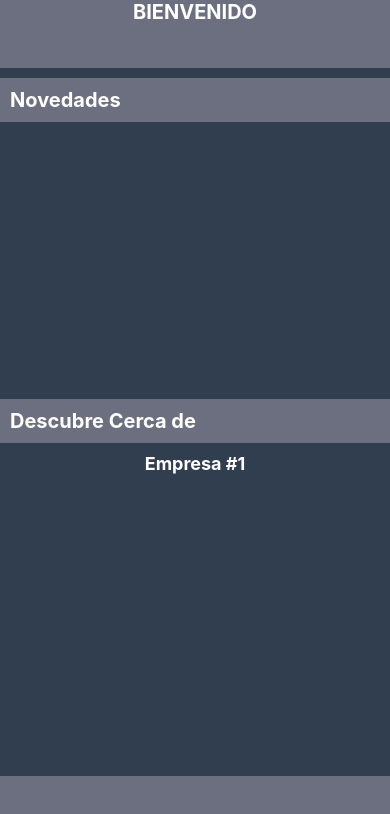
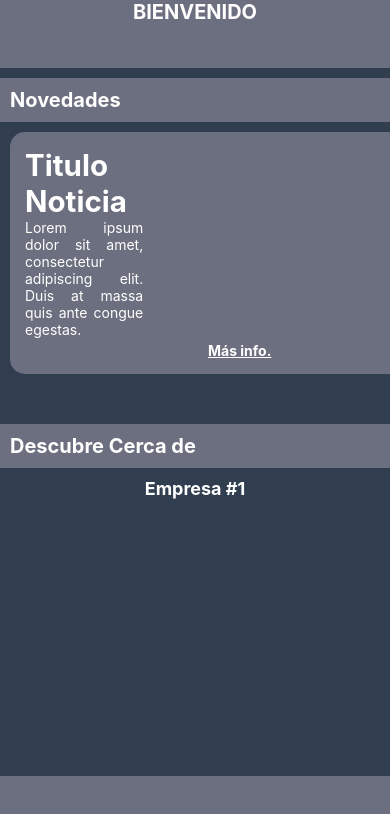
Before and after one commit to JGS83-dev/DPS-BusinessApp, a React Native app in the folder business-app/: screen /Inicio in a window 390 px wide. Shown: the top 814 px of the page. Built offline with nearby package versions, Linux system fonts and the light colour scheme; no server answers; some icons are missing.

Commit message:
Update Inicio.js
Ajuste a Card de informacion de Noticia

```diff
--- a/business-app/components/Inicio.js
+++ b/business-app/components/Inicio.js
@@ -16,6 +16,7 @@ const screenHeight = Dimensions.get('window').height;
 const iconSize = 0.5 * screenWidth;
 const iconEmpresaImg = 0.35 * screenWidth;
 const iconMargin = 0.05 * screenHeight;
+const tituloSize = 0.035 * screenHeight;
 
 const Inicio = ({ navigation }) => {
     return (
@@ -34,8 +35,15 @@ const Inicio = ({ navigation }) => {
 
                             <ScrollView horizontal={true}>
 
-                                <View style={styles.iconContainer}>
-                                    <FontAwesomeIcon icon={faImage} size={iconSize} />
+                                <View style={styles.contenedorNoticia}>
+                                    <View style={styles.verticalInfo}>
+                                        <Text style={styles.tituloNoticia}>Titulo Noticia</Text>
+                                        <Text style={styles.contenidoNoticia}>Lorem ipsum dolor sit amet, consectetur adipiscing elit. Duis at massa quis ante congue egestas.</Text>
+                                    </View>
+                                    <View style={styles.verticalInfo}>
+                                        <FontAwesomeIcon icon={faImage} size={iconSize} />
+                                        <Text style={styles.masInfo}>Más info.</Text>
+                                    </View>
                                 </View>
 
                             </ScrollView>
@@ -115,4 +123,34 @@ const styles = StyleSheet.create({
         justifyContent: 'center',
         alignItems: 'center',
     },
+    tituloNoticia: {
+        color: colores.letra,
+        fontWeight: 'bold',
+        fontSize: tituloSize,
+    },
+    contenedorNoticia: {
+        flex: 1,
+        backgroundColor: colores.fondoBarras,
+        padding: 10,
+        margin: 10,
+        borderRadius: 15,
+        borderColor: '#000000',
+        flexDirection: 'row',
+    },
+    contenidoNoticia: {
+        color: colores.letra,
+        textAlign: 'justify'
+    },
+    masInfo: {
+        color: colores.letra,
+        textDecorationLine: 'underline',
+        fontWeight: 'bold',
+        textAlign: 'right'
+    },
+    verticalInfo: {
+        display: 'flex',
+        flexDirection: 'column',
+        padding: 5,
+        width: '15%'
+    }
 });
```
